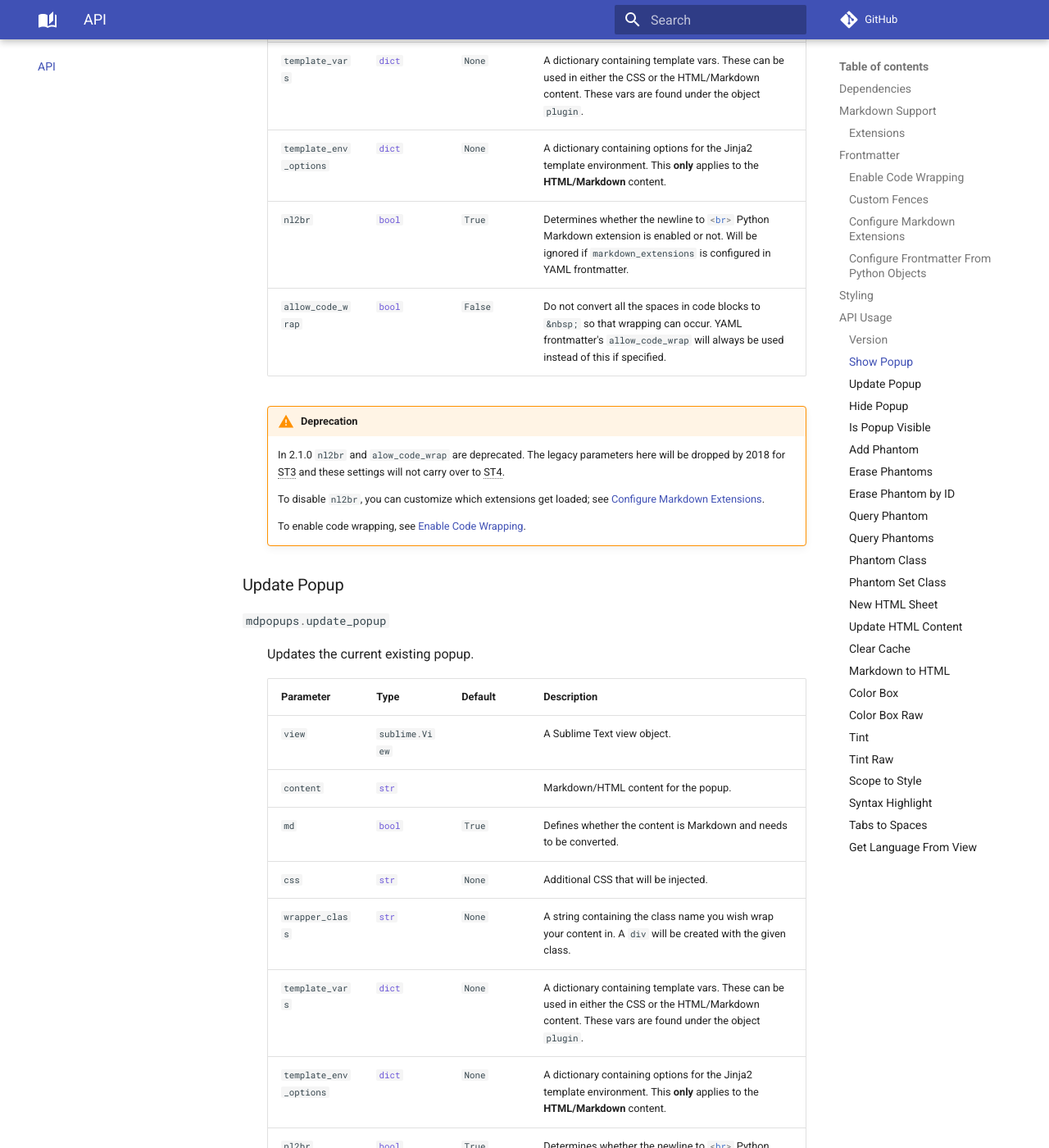
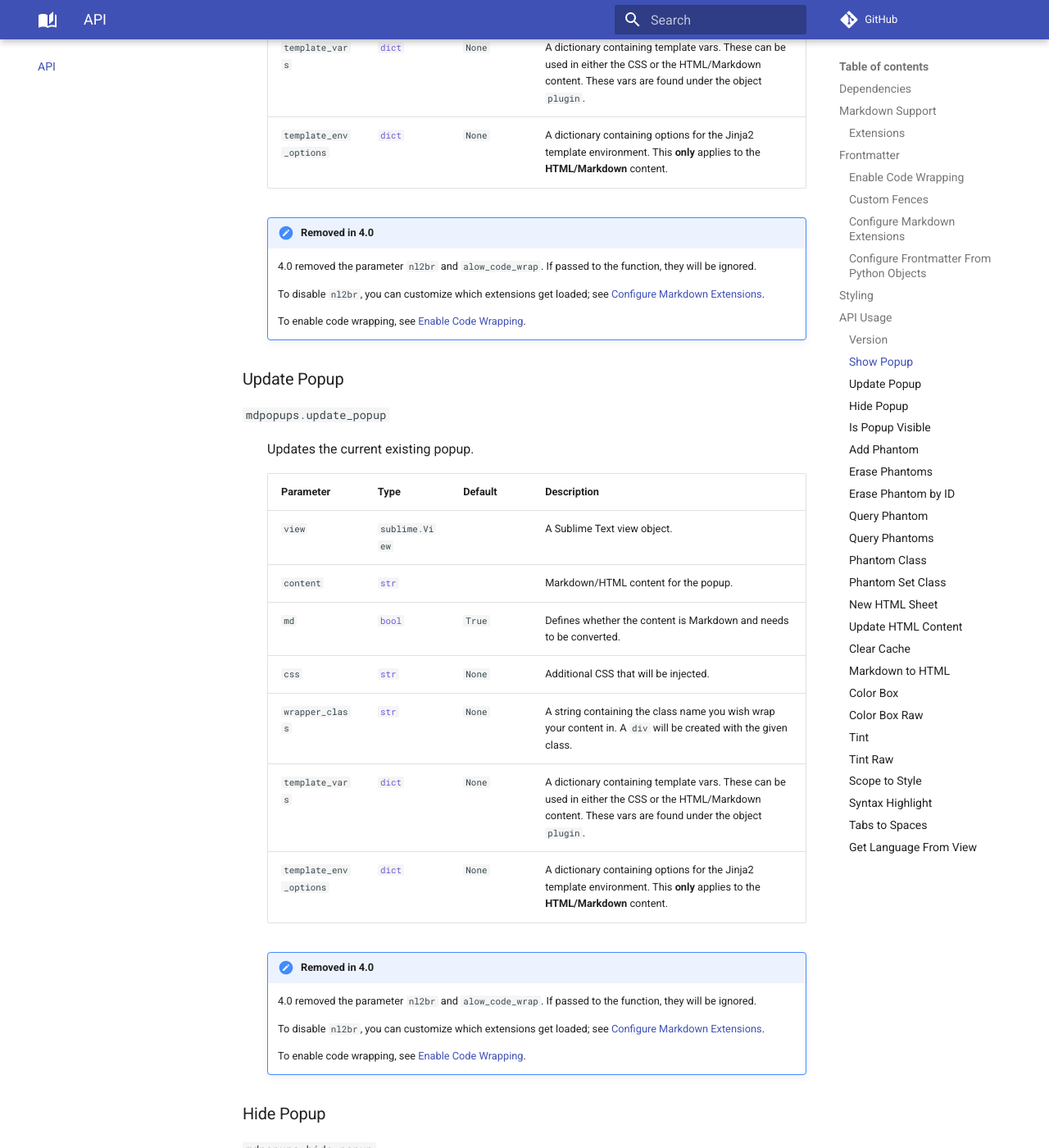
Before and after one commit to facelessuser/sublime-markdown-popups, an MkDocs documentation site: the page built from docs/src/markdown/api.md, in a window 1280 px wide and 1400 px high, scrolled down 6813 px. Shown: the whole window at 82% size. Built offline with MkDocs 1.6.1 and Material for MkDocs 9.7.7, drawn with Linux system fonts in a browser that asks for light colours; comment, search, counter and statistics services are not loaded; some of the changed text lies outside the part shown.

Commit message:
Remove deprecated parameters `nl2br` and `allow_code_wrap`
Users should specify both these options via frontmatter.
`allow_code_wrap` is still a parameter in the `syntax_highlight`
function.

````diff
--- a/docs/src/markdown/api.md
+++ b/docs/src/markdown/api.md
@@ -20,7 +20,10 @@ Your plugin should include the Package Control dependencies listed below. Please
 }
 ```
 
-Check out @facelessuser/mdpopup_test as an example. Clone it into `Packages/mdpopup_test`, run `Package Control: Satisfy dependencies`, and then restart Sublime. You should be able to then run the command `Mdpopups: Test` to see an example popup or phantom.  Feel free to edit it to learn more.
+Check out @facelessuser/mdpopups_test if to create quick and easy popup tests. Clone it into `Packages/mdpopups_test`,
+run `Package Control: Satisfy dependencies`, and then restart Sublime. You should be able to then run the command
+`Mdpopups: Test` to see an example popup, phantom, or (if on Sublime Text 4) HTML sheet. You can even create output of
+the source HTML for debugging. Feel free to try it out.
 
 ## Markdown Support
 
@@ -106,11 +109,9 @@ The included `mdpopups.mdx.superfences` has an option that allows for custom fen
 custom_fences:
 - name: uml
   class: uml
-  format: !!python/name:mdpopup_test.plantuml.uml_format
+  format: !!python/name:my_package.my_module.my_custom_format
 ...
 ```
-
-Checkout @facelessuser/mdpopup_test to see the UML example above in action.
 
 ### Configure Markdown Extensions
 
@@ -227,11 +228,9 @@ MdPopups provides a number of accessible functions.
     `wrapper_class`        | `#!py3 str`          | `#!py3 None`  | A string containing the class name you wish wrap your content in.  A `div` will be created with the given class.
     `template_vars`        | `#!py3 dict`         | `#!py3 None`  | A dictionary containing template vars.  These can be used in either the CSS or the HTML/Markdown content. These vars are found under the object `plugin`.
     `template_env_options` | `#!py3 dict`         | `#!py3 None`  | A dictionary containing options for the Jinja2 template environment. This **only** applies to the **HTML/Markdown** content.
-    `nl2br`                | `#!py3 bool`         | `#!py3 True`  | Determines whether the newline to `#!html <br>` Python Markdown extension is enabled or not. Will be ignored if `markdown_extensions` is configured in YAML frontmatter.
-    `allow_code_wrap`      | `#!py3 bool`         | `#!py3 False` | Do not convert all the spaces in code blocks to `&nbsp;` so that wrapping can occur. YAML frontmatter's `allow_code_wrap` will always be used instead of this if specified.
 
-    !!! warning "Deprecation"
-        In 2.1.0 `nl2br` and `alow_code_wrap` are deprecated. The legacy parameters here will be dropped by 2018 for ST3 and these settings will not carry over to ST4.
+    !!! alert "Removed in 4.0"
+        4.0 removed the parameter `nl2br` and `alow_code_wrap`. If passed to the function, they will be ignored.
 
         To disable `nl2br`, you can customize which extensions get loaded; see [Configure Markdown Extensions](#configure-markdown-extensions).
 
@@ -252,11 +251,9 @@ MdPopups provides a number of accessible functions.
     `wrapper_class`        | `#!py3 str`          | `#!py3 None`  | A string containing the class name you wish wrap your content in.  A `div` will be created with the given class.
     `template_vars`        | `#!py3 dict`         | `#!py3 None`  | A dictionary containing template vars.  These can be used in either the CSS or the HTML/Markdown content. These vars are found under the object `plugin`.
     `template_env_options` | `#!py3 dict`         | `#!py3 None`  | A dictionary containing options for the Jinja2 template environment. This **only** applies to the **HTML/Markdown** content.
-    `nl2br`                | `#!py3 bool`         | `#!py3 True`  | Determines whether the newline to `#!html <br>` Python Markdown extension is enabled or not. Will be ignored if `markdown_extensions` is configured in YAML frontmatter.
-    `allow_code_wrap`      | `#!py3 bool`         | `#!py3 False` | Do not convert all the spaces in code blocks to `&nbsp;` so that wrapping can occur. YAML frontmatter's `allow_code_wrap` will always be used instead of this if specified.
 
-    !!! warning "Deprecation"
-        In 2.1.0 `nl2br` and `alow_code_wrap` are deprecated. The legacy parameters here will be dropped by 2018 for ST3 and these settings will not carry over to ST4.
+    !!! alert "Removed in 4.0"
+        4.0 removed the parameter `nl2br` and `alow_code_wrap`. If passed to the function, they will be ignored.
 
         To disable `nl2br`, you can customize which extensions get loaded; see [Configure Markdown Extensions](#configure-markdown-extensions).
 
@@ -302,11 +299,9 @@ MdPopups provides a number of accessible functions.
     `wrapper_class`        | `#!py3 str`            | `#!py3 None`  | A string containing the class name you wish wrap your content in.  A `div` will be created with the given class.
     `template_vars`        | `#!py3 dict`           | `#!py3 None`  | A dictionary containing template vars.  These can be used in either the CSS or the HTML/Markdown content.A dictionary containing template vars.  These can be used in either the CSS or the HTML/Markdown content. These vars are found under the object `plugin`.
     `template_env_options` | `#!py3 dict`           | `#!py3 None`  | A dictionary containing options for the Jinja2 template environment. This **only** applies to the **HTML/Markdown** content. Content plugin vars are found under the object: `plugin`.A dictionary containing options for the Jinja2 template environment. This **only** applies to the **HTML/Markdown** content.
-    `nl2br`                | `#!py3 bool`           | `#!py3 True`  | Determines whether the newline to `#!html <br>` Python Markdown extension is enabled or not. Will be ignored if `markdown_extensions` is configured in YAML frontmatter.
-    `allow_code_wrap`      | `#!py3 bool`           | `#!py3 False` | Do not convert all the spaces in code blocks to `&nbsp;` so that wrapping can occur. YAML frontmatter's `allow_code_wrap` will always be used instead of this if specified.
 
-    !!! warning "Deprecation"
-        In 2.1.0 `nl2br` and `alow_code_wrap` are deprecated. The legacy parameters here will be dropped by 2018 for ST3 and these settings will not carry over to ST4.
+    !!! alert "Removed in 4.0"
+        4.0 removed the parameter `nl2br` and `alow_code_wrap`. If passed to the function, they will be ignored.
 
         To disable `nl2br`, you can customize which extensions get loaded; see [Configure Markdown Extensions](#configure-markdown-extensions).
 
@@ -373,8 +368,6 @@ MdPopups provides a number of accessible functions.
     `wrapper_class`        | `#!py3 str`            | `#!py3 None`  | A string containing the class name you wish wrap your content in.  A `div` will be created with the given class.
     `template_vars`        | `#!py3 dict`           | `#!py3 None`  | A dictionary containing template vars.  These can be used in either the CSS or the HTML/Markdown content.A dictionary containing template vars.  These can be used in either the CSS or the HTML/Markdown content. These vars are found under the object `plugin`.
     `template_env_options` | `#!py3 dict`           | `#!py3 None`  | A dictionary containing options for the Jinja2 template environment. This **only** applies to the **HTML/Markdown** content. Content plugin vars are found under the object: `plugin`.A dictionary containing options for the Jinja2 template environment. This **only** applies to the **HTML/Markdown** content.
-    `nl2br`                | `#!py3 bool`           | `#!py3 True`  | Determines whether the newline to `#!html <br>` Python Markdown extension is enabled or not. Will be ignored if `markdown_extensions` is configured in YAML frontmatter.
-    `allow_code_wrap`      | `#!py3 bool`           | `#!py3 False` | Do not convert all the spaces in code blocks to `&nbsp;` so that wrapping can occur. YAML frontmatter's `allow_code_wrap` will always be used instead of this if specified.
 
     **Attributes**
 
@@ -389,11 +382,9 @@ MdPopups provides a number of accessible functions.
     `wrapper_class`        | `#!py3 str`            | A string containing the class name you wish wrap your content in.  A `div` will be created with the given class.
     `template_vars`        | `#!py3 dict`           | A dictionary containing template vars.  These can be used in either the CSS or the HTML/Markdown content.A dictionary containing template vars.  These can be used in either the CSS or the HTML/Markdown content. These vars are found under the object `plugin`.
     `template_env_options` | `#!py3 dict`           | A dictionary containing options for the Jinja2 template environment. This **only** applies to the **HTML/Markdown** content. Content plugin vars are found under the object: `plugin`.A dictionary containing options for the Jinja2 template environment. This **only** applies to the **HTML/Markdown** content.
-    `nl2br`                | `#!py3 bool`           | `#!py3 True`  | Determines whether the newline to `#!html <br>` Python Markdown extension is enabled or not. Will be ignored if `markdown_extensions` is configured in YAML frontmatter.
-    `allow_code_wrap`      | `#!py3 bool`           | `#!py3 False` | Do not convert all the spaces in code blocks to `&nbsp;` so that wrapping can occur. YAML frontmatter's `allow_code_wrap` will always be used instead of this if specified.
 
-    !!! warning "Deprecation"
-        In 2.1.0 `nl2br` and `alow_code_wrap` are deprecated. The legacy parameters here will be dropped by 2018 for ST3 and these settings will not carry over to ST4.
+    !!! alert "Removed in 4.0"
+        4.0 removed the parameter `nl2br` and `alow_code_wrap`. If passed to the function, they will be ignored.
 
         To disable `nl2br`, you can customize which extensions get loaded; see [Configure Markdown Extensions](#configure-markdown-extensions).
 
@@ -441,11 +432,16 @@ MdPopups provides a number of accessible functions.
     `wrapper_class`        | `#!py3 str`                               | `#!py3 None`  | A string containing the class name you wish wrap your content in.  A `div` will be created with the given class.
     `template_vars`        | `#!py3 dict`                              | `#!py3 None`  | A dictionary containing template vars.  These can be used in either the CSS or the HTML/Markdown content. These vars are found under the object `plugin`.
     `template_env_options` | `#!py3 dict`                              | `#!py3 None`  | A dictionary containing options for the Jinja2 template environment. This **only** applies to the **HTML/Markdown** content.
-    `nl2br`                | `#!py3 bool`                              | `#!py3 True`  | Determines whether the newline to `#!html <br>` Python Markdown extension is enabled or not. Will be ignored if `markdown_extensions` is configured in YAML frontmatter.
-    `allow_code_wrap`      | `#!py3 bool`                              | `#!py3 False` | Do not convert all the spaces in code blocks to `&nbsp;` so that wrapping can occur. YAML frontmatter's `allow_code_wrap` will always be used instead of this if specified.
 
 !!! new "New 3.6.0"
     `new_html_sheet` is new in 3.6.0.
+
+!!! alert "Removed in 4.0"
+    4.0 removed the parameter `nl2br` and `alow_code_wrap`. If passed to the function, they will be ignored.
+
+    To disable `nl2br`, you can customize which extensions get loaded; see [Configure Markdown Extensions](#configure-markdown-extensions).
+
+    To enable code wrapping, see [Enable Code Wrapping](#enable-code-wrapping).
 
 ### Update HTML Content
 
@@ -465,11 +461,16 @@ MdPopups provides a number of accessible functions.
     `wrapper_class`        | `#!py3 str`                               | `#!py3 None`  | A string containing the class name you wish wrap your content in.  A `div` will be created with the given class.
     `template_vars`        | `#!py3 dict`                              | `#!py3 None`  | A dictionary containing template vars.  These can be used in either the CSS or the HTML/Markdown content. These vars are found under the object `plugin`.
     `template_env_options` | `#!py3 dict`                              | `#!py3 None`  | A dictionary containing options for the Jinja2 template environment. This **only** applies to the **HTML/Markdown** content.
-    `nl2br`                | `#!py3 bool`                              | `#!py3 True`  | Determines whether the newline to `#!html <br>` Python Markdown extension is enabled or not. Will be ignored if `markdown_extensions` is configured in YAML frontmatter.
-    `allow_code_wrap`      | `#!py3 bool`                              | `#!py3 False` | Do not convert all the spaces in code blocks to `&nbsp;` so that wrapping can occur. YAML frontmatter's `allow_code_wrap` will always be used instead of this if specified.
 
 !!! new "New 3.6.0"
     `new_html_sheet` is new in 3.6.0.
+
+!!! alert "Removed in 4.0"
+    4.0 removed the parameter `nl2br` and `alow_code_wrap`. If passed to the function, they will be ignored.
+
+    To disable `nl2br`, you can customize which extensions get loaded; see [Configure Markdown Extensions](#configure-markdown-extensions).
+
+    To enable code wrapping, see [Enable Code Wrapping](#enable-code-wrapping).
 
 ### Clear Cache
 
@@ -489,11 +490,9 @@ MdPopups provides a number of accessible functions.
     `markup`               | `#!py3 string`       | Yes          |               | The markup code to be converted.
     `template_vars`        | `#!py3 dict`         | No           | `#!py3 None`  | A dictionary containing template vars.  These can be used in either the CSS or the HTML/Markdown content.A dictionary containing template vars.  These can be used in either the CSS or the HTML/Markdown content. These vars are found under the object `plugin`.
     `template_env_options` | `#!py3 dict`         | No           | `#!py3 None`  | A dictionary containing options for the Jinja2 template environment. This **only** applies to the **HTML/Markdown** content. Content plugin vars are found under the object: `plugin`.A dictionary containing options for the Jinja2 template environment. This **only** applies to the **HTML/Markdown** content.
-    `nl2br`                | `#!py3 bool`         | `#!py3 True`  | Determines whether the newline to `#!html <br>` Python Markdown extension is enabled or not. Will be ignored if `markdown_extensions` is configured in YAML frontmatter.
-    `allow_code_wrap`      | `#!py3 bool`         | `#!py3 False` | Do not convert all the spaces in code blocks to `&nbsp;` so that wrapping can occur. YAML frontmatter's `allow_code_wrap` will always be used instead of this if specified.
 
-    !!! warning "Deprecation"
-        In 2.1.0 `nl2br` and `alow_code_wrap` are deprecated. The legacy parameters here will be dropped by 2018 for ST3 and these settings will not carry over to ST4.
+    !!! alert "Removed in 4.0"
+        4.0 removed the parameter `nl2br` and `alow_code_wrap`. If passed to the function, they will be ignored.
 
         To disable `nl2br`, you can customize which extensions get loaded; see [Configure Markdown Extensions](#configure-markdown-extensions).
 
--- a/st3/mdpopups/version.py
+++ b/st3/mdpopups/version.py
@@ -1,6 +1,6 @@
 """Version."""
 
-_version_info = (3, 7, 5)
+_version_info = (4, 0, 0)
 __version__ = '.'.join([str(x) for x in _version_info])
 
 
````
Also changed, not shown: docs/src/markdown/about/changelog.md (+7 -0 lines), 1 other file.
